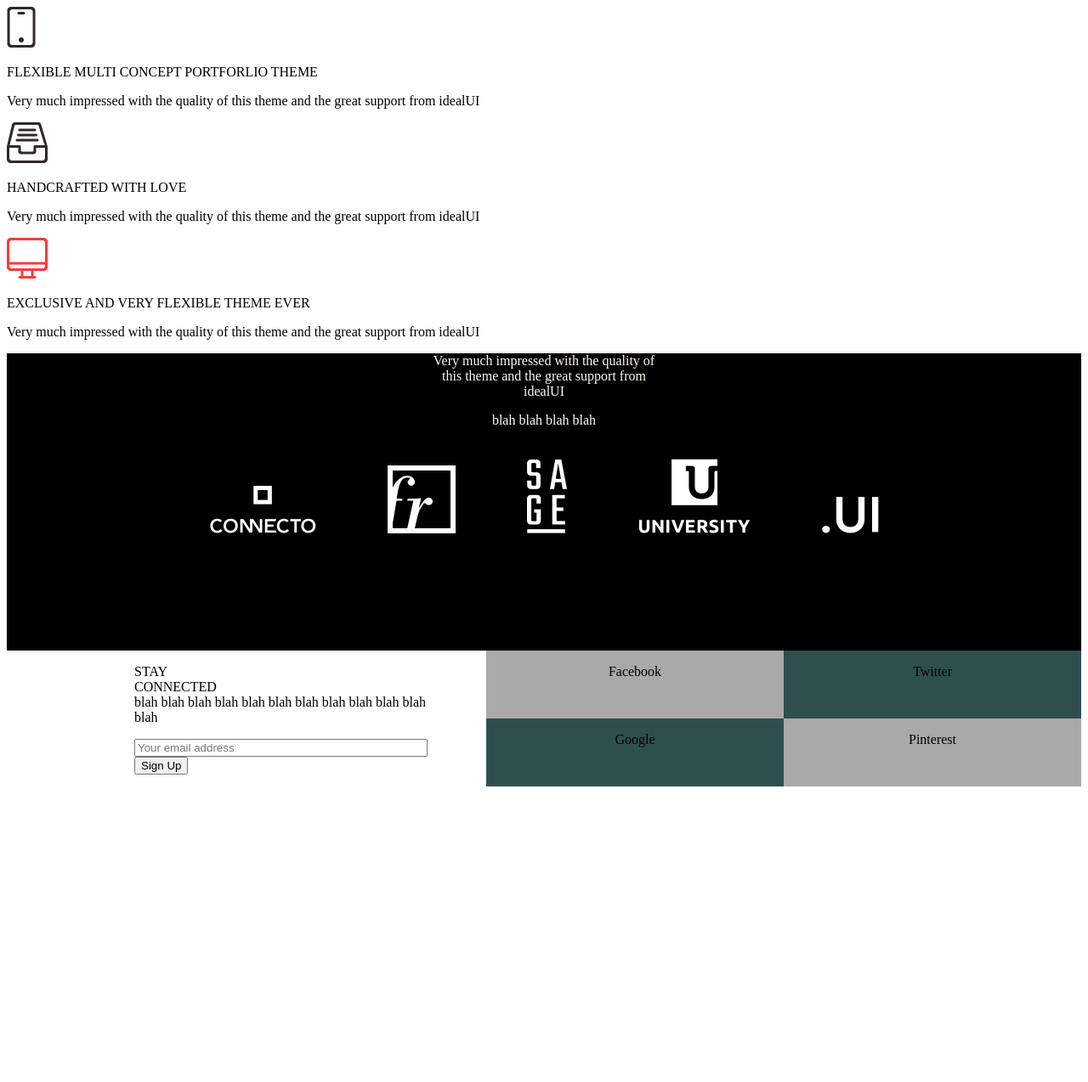
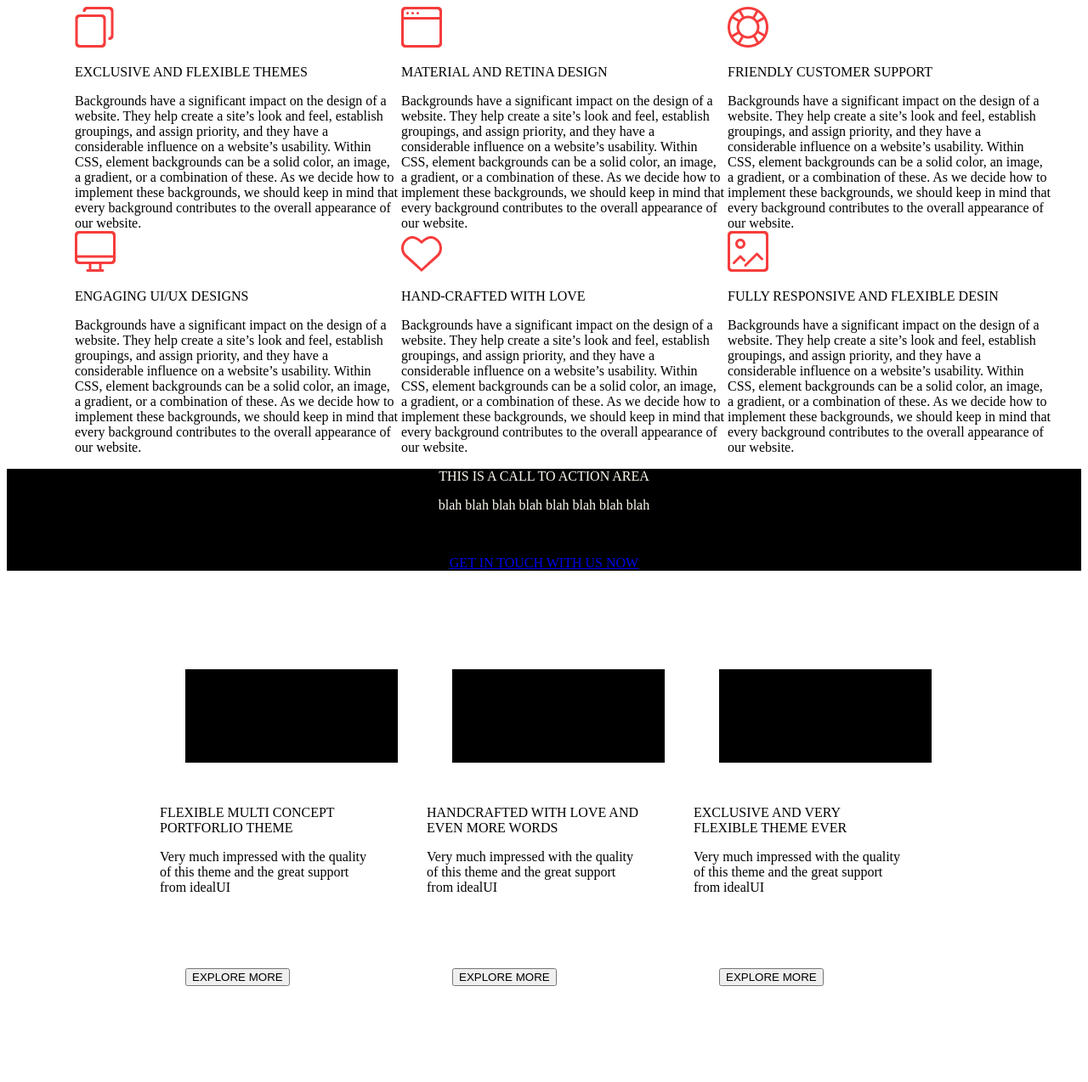
Before and after one commit to season-7/front-end-assessment, a plain HTML site: page index.html in a window 1280 px wide. Shown: the top 1274 px of the page at 85% size. Before the commit the page ends 926 px from the top, so only its background shows below. Drawn offline with Linux system fonts and the light colour scheme.

Commit message:
front-end

```diff
--- a/assets/css/main.css
+++ b/assets/css/main.css
@@ -1,3 +1,7 @@
+.footer {
+    margin-bottom: 150px;
+    padding-bottom: 50px;
+}
 .left {
     float: left;
 }
@@ -56,4 +60,39 @@
     padding-right: 20px;
     margin: 20px;
 }
-#journal
+#journal div {
+    display: inline-block;
+    width: 250px;
+    align-content: center;
+    margin: 30px;
+    padding-top: 40px;
+    padding-bottom: 20px;
+}
+#journal {
+    margin-left: 150px;
+    margin bottom: 80px;
+}
+.black {
+    width: 50px;
+    height: 50px;
+    background-color: black;
+}
+.touch {
+    background-color: black;
+    text-align: center;
+}
+.touch p {
+    color: floralwhite;
+}
+.ahem {
+    text-decoration: underline;
+    color: floralwhite;
+}
+#services div{
+    display: inline-block;
+    width: 380px;
+    height: 80px;
+}
+#services{
+    margin-left: 80px;
+}
--- a/index.html
+++ b/index.html
@@ -18,25 +18,80 @@
             <div class="right"></div>
         </section>
         <div id="history"></div>
-        <div id="services"></div>
-        <div class="touch"></div>
-        <div id="journal">
+        <div id="services">
             <div>
-                <img src="assets/img/105870.png" alt="">
-                <p> FLEXIBLE MULTI CONCEPT PORTFORLIO THEME</p>
-                <p>Very much impressed with the quality of this theme and the great support from idealUI
+                <img src="assets/img/exclusive.png" alt="">
+                <p>EXCLUSIVE AND FLEXIBLE THEMES</p>
+                <p>Backgrounds have a significant impact on the design of a website. They help create a site’s look and feel, establish groupings, and assign priority, and they have a considerable influence on a website’s usability. Within CSS, element backgrounds can be a solid color, an image, a gradient, or a combination of these. As we decide how to implement these backgrounds, we should keep in mind that every background contributes to the overall appearance of our website.
                 </p>
             </div>
-            <div><img src="assets/img/2180.png" alt="">
-                <p> HANDCRAFTED WITH LOVE</p>
-                <p>Very much impressed with the quality of this theme and the great support from idealUI
+            <div>
+                <img src="assets/img/materialnretinadesign.png" alt="">
+                <p>MATERIAL AND RETINA DESIGN</p>
+                <p>Backgrounds have a significant impact on the design of a website. They help create a site’s look and feel, establish groupings, and assign priority, and they have a considerable influence on a website’s usability. Within CSS, element backgrounds can be a solid color, an image, a gradient, or a combination of these. As we decide how to implement these backgrounds, we should keep in mind that every background contributes to the overall appearance of our website.
+                </p>
+            </div>
+            <div>
+                <img src="assets/img/friendlycustomer.png" alt="">
+                <p>FRIENDLY CUSTOMER SUPPORT</p>
+                <p>Backgrounds have a significant impact on the design of a website. They help create a site’s look and feel, establish groupings, and assign priority, and they have a considerable influence on a website’s usability. Within CSS, element backgrounds can be a solid color, an image, a gradient, or a combination of these. As we decide how to implement these backgrounds, we should keep in mind that every background contributes to the overall appearance of our website.
                 </p>
             </div>
             <div>
                 <img src="assets/img/engaginguiux.png" alt="">
+                <p>ENGAGING UI/UX DESIGNS</p>
+                <p>Backgrounds have a significant impact on the design of a website. They help create a site’s look and feel, establish groupings, and assign priority, and they have a considerable influence on a website’s usability. Within CSS, element backgrounds can be a solid color, an image, a gradient, or a combination of these. As we decide how to implement these backgrounds, we should keep in mind that every background contributes to the overall appearance of our website.
+                </p>
+            </div>
+            <div>
+                <img src="assets/img/handcrafted.png" alt="">
+                <p>HAND-CRAFTED WITH LOVE</p>
+                <p>Backgrounds have a significant impact on the design of a website. They help create a site’s look and feel, establish groupings, and assign priority, and they have a considerable influence on a website’s usability. Within CSS, element backgrounds can be a solid color, an image, a gradient, or a combination of these. As we decide how to implement these backgrounds, we should keep in mind that every background contributes to the overall appearance of our website.
+                </p>
+            </div>
+            <div>
+                <img src="assets/img/fullyresponsive.png" alt="">
+                <p>FULLY RESPONSIVE AND FLEXIBLE DESIN</p>
+                <p>Backgrounds have a significant impact on the design of a website. They help create a site’s look and feel, establish groupings, and assign priority, and they have a considerable influence on a website’s usability. Within CSS, element backgrounds can be a solid color, an image, a gradient, or a combination of these. As we decide how to implement these backgrounds, we should keep in mind that every background contributes to the overall appearance of our website.
+                </p>
+            </div>
+        </div>
+        <div class="touch">
+            <p>THIS IS A CALL TO ACTION AREA</p>
+            <p>blah blah blah blah blah blah blah blah</p>
+            <br>
+            <p class="ahem"><a href="#">GET IN TOUCH WITH US NOW</a></p>
+        </div>
+        <div id="journal">
+            <div>
+                <div class="black"></div>
+                <p> FLEXIBLE MULTI CONCEPT PORTFORLIO THEME</p>
+                <p>Very much impressed with the quality of this theme and the great support from idealUI
+                </p>
+                <div id="submit_btn" class="small-12 large-3 columns">
+
+                    <input class="button" type="button" value="EXPLORE MORE">
+                </div>
+            </div>
+            <div>
+                <div class="black"></div>
+                <p> HANDCRAFTED WITH LOVE AND EVEN MORE WORDS</p>
+                <p>Very much impressed with the quality of this theme and the great support from idealUI
+                </p>
+                <div id="submit_btn" class="small-12 large-3 columns">
+
+                    <input class="button" type="button" value="EXPLORE MORE">
+                </div>
+            </div>
+            <div>
+                <div class="black"></div>
                 <p>EXCLUSIVE AND VERY FLEXIBLE THEME EVER</p>
                 <p>Very much impressed with the quality of this theme and the great support from idealUI
                 </p>
+                <div id="submit_btn" class="small-12 large-3 columns">
+
+                    <input class="button" type="button" value="EXPLORE MORE">
+                </div>
             </div>
         </div>
         <div class="links">
@@ -56,7 +111,7 @@
         </div>
 
     </section>
-    <footer>
+    <footer class="footer">
         <div class="left">
             <p> STAY
                 <br>CONNECTED
```
